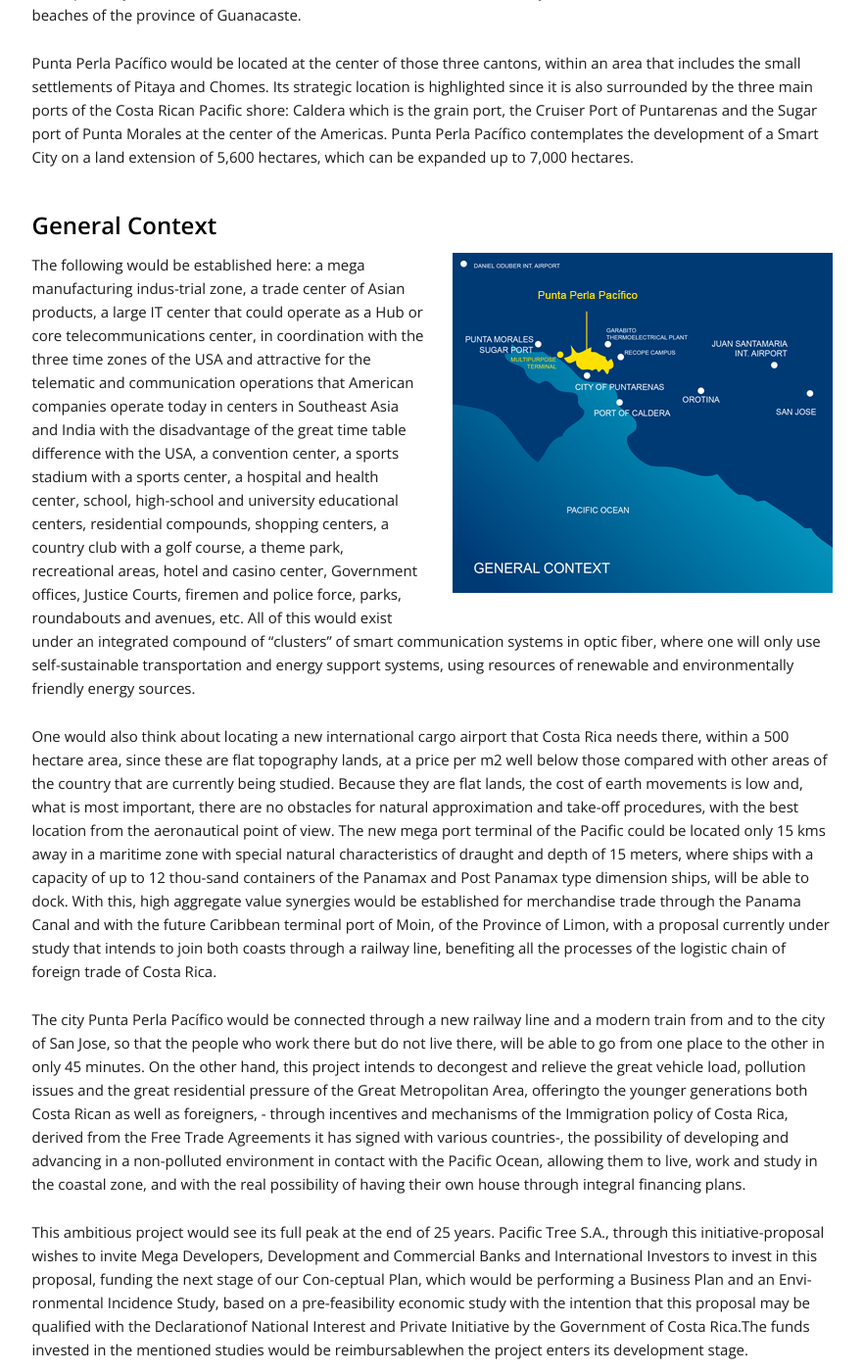
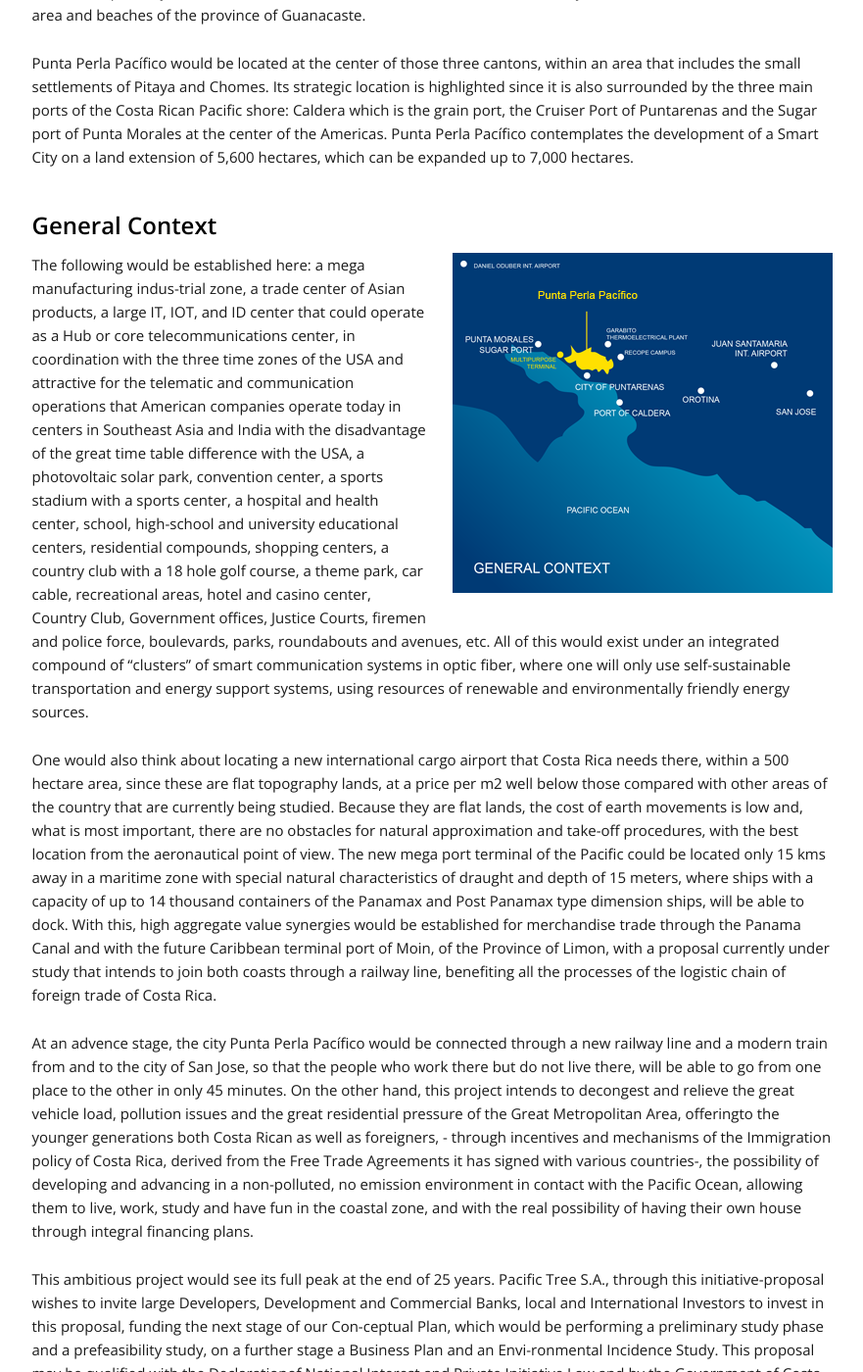
Before and after one commit to guayom/ppp, a Jekyll site: the page built from about/introduction.md, in a window 1280 px wide and 1400 px high, scrolled down 1555 px. Shown: the whole window at 98% size, without its empty margins (345-1226 px from the left). Built offline with Jekyll 4.4.1, drawn with Linux system fonts in a browser that asks for light colours; nearby versions of some CDN libraries; some of the changed text lies outside the part shown.

Commit message:
Changes on "Introduction"

```diff
--- a/about/introduction.md
+++ b/about/introduction.md
@@ -16,16 +17,16 @@ That is why, Pacific Tree S.A., a promoting and coordinating company of the init
 
 ## Relevant Infraestructure
 
-![Costa Rica](/images/costa-rica-intro.png){: .pull-left .txt-img } Costa Rica is a country with high indexes of schooling, bilingualism, high-level technical and professional schools in the fields of engineering, medicine, computer science and IT, as well as being considered a tour-ism and ecological destination par excellence in Latin America. The Province of Puntarenas is joined together among other cantons by the three main cantons: Puntarenas  Center, Esparza and Miramar. These include a population of nearly 200,000 residents and this area, rich in lands with a flat topography for agricultural production and its Gulf of Nicoya, once a buoyant fishing zone, for more than 60 years were generators of wealth and employment, activities that no longer allow the needs demanded by the residents to be satisfied. However, it is area with an impressive potential, due to its strategic geographical location, its tourism potential without paragon being close to the largest beach of the Pacific and next to a long strip of wetlands and mangroves of exuberant natural beauty with an exit to the sea and towards the lovely islands of the Gulf of Nicoya. It is also located at only 75 kms by road from the capital city of Costa Rica, San Jose, and soon, one and a half hours away to the north to the best tourism area and beaches of the province of Guanacaste.
+![Costa Rica](/images/costa-rica-intro.png){: .pull-left .txt-img } Costa Rica is a country with high indexes of schooling, bilingualism, high-level technical and professional schools in the fields of engineering, medicine, computer science and IT, as well as being considered a tour-ism and ecological destination par excellence in Latin America. The Province of Puntarenas is joined together among other cantons by the three main cantons: Puntarenas  Center, Esparza and Miramar. These include a population of nearly 200,000 residents and this area, rich in lands with a flat topography for agricultural production and its Gulf of Nicoya, once a buoyant fishing zone, for more than 60 years were generators of wealth and employment, activities that no longer allow the needs demanded by the residents to be satisfied. However, it is area with an impressive potential, due to its strategic geographical location, its tourism potential without paragon being close to the largest beach of the Pacific and next to a long strip of wetlands and mangroves of exuberant natural beauty with an exit to the sea and towards the beautiful islands of the Gulf of Nicoya. It is also located at only 75 kms by road from the capital city of Costa Rica, San Jose, and soon, one and a half hours away to the north to the best tourism area and beaches of the province of Guanacaste.
 
 Punta Perla Pacífico would be located at the center of those three cantons, within an area that includes the small settlements of Pitaya and Chomes.  Its strategic location is highlighted since it is also surrounded by the three main ports of the Costa Rican Pacific shore: Caldera which is the grain port, the Cruiser Port of Puntarenas and the Sugar port of Punta Morales at the center of the Americas. Punta Perla Pacífico contemplates the development of a Smart City on a land extension of 5,600 hectares, which can be expanded up to 7,000 hectares.
 
 ## General Context
 
-![Costa Rica](/images/project-map.png){: .pull-right .txt-img }The following would be established here: a mega manufacturing indus-trial zone, a trade center of Asian products, a large IT center that could operate as a Hub or core telecommunications center, in coordination with the three time zones of the USA and attractive for the telematic and communication operations that American companies operate today in centers in Southeast Asia and India with the disadvantage of the great time table difference with the USA, a convention center, a sports stadium with a sports center, a hospital and health center, school, high-school and university educational centers, residential compounds, shopping centers, a country club with a golf course, a theme park, recreational areas, hotel and casino center, Government offices, Justice Courts, firemen and police force, parks, roundabouts and avenues, etc.   All of this would exist under an integrated compound of “clusters” of smart communication systems in optic fiber, where one will only use self-sustainable transportation and energy support systems, using resources of renewable and environmentally friendly energy sources.
+![Costa Rica](/images/project-map.png){: .pull-right .txt-img }The following would be established here: a mega manufacturing indus-trial zone, a trade center of Asian products, a large IT, IOT, and ID center that could operate as a Hub or core telecommunications center, in coordination with the three time zones of the USA and attractive for the telematic and communication operations that American companies operate today in centers in Southeast Asia and India with the disadvantage of the great time table difference with the USA,  a photovoltaic solar park, convention center, a sports stadium with a sports center, a hospital and health center, school, high-school and university educational centers, residential compounds, shopping centers, a country club with a 18 hole golf course, a theme park, car cable,  recreational areas, hotel and casino center, Country Club, Government offices, Justice Courts, firemen and police force, boulevards, parks, roundabouts and avenues, etc.   All of this would exist under an integrated compound of “clusters” of smart communication systems in optic fiber, where one will only use self-sustainable transportation and energy support systems, using resources of renewable and environmentally friendly energy sources.
 
-One would also think about locating a new international cargo airport that Costa Rica needs there, within a 500 hectare area, since these are flat topography lands, at a price per m2 well below those compared with other areas of the country that are currently being studied. Because they are flat lands, the cost of earth movements is low and, what is most important, there are no obstacles for natural approximation and take-off procedures, with the best location from the aeronautical point of view. The new mega port terminal of the Pacific could be located only 15 kms away in a maritime zone with special natural characteristics of draught and depth of 15 meters, where ships with a capacity of up to 12 thou-sand containers of the Panamax and Post Panamax type dimension ships, will be able to dock. With this, high aggregate value synergies would be established for merchandise trade through the Panama Canal and with the future Caribbean terminal port of Moin, of the Province of Limon, with a proposal currently under study that intends to join both coasts through a railway line, benefiting all the processes of the logistic chain of foreign trade of Costa Rica.
+One would also think about locating a new international cargo airport that Costa Rica needs there, within a 500 hectare area, since these are flat topography lands, at a price per m2 well below those compared with other areas of the country that are currently being studied. Because they are flat lands, the cost of earth movements is low and, what is most important, there are no obstacles for natural approximation and take-off procedures, with the best location from the aeronautical point of view. The new mega port terminal of the Pacific could be located only 15 kms away in a maritime zone with special natural characteristics of draught and depth of 15 meters, where ships with a capacity of up to 14 thousand containers of the Panamax and Post Panamax type dimension ships, will be able to dock. With this, high aggregate value synergies would be established for merchandise trade through the Panama Canal and with the future Caribbean terminal port of Moin, of the Province of Limon, with a proposal currently under study that intends to join both coasts through a railway line, benefiting all the processes of the logistic chain of foreign trade of Costa Rica.
 
-The city Punta Perla Pacífico would be connected through a new railway line and a modern train from and to the city of San Jose, so that the people who work there but do not live there, will be able to go from one place to the other in only 45 minutes. On the other hand, this project intends to decongest and relieve the great vehicle load, pollution issues and the great residential pressure of the Great Metropolitan Area, offeringto the younger generations both Costa Rican as well as foreigners, - through incentives and mechanisms of the Immigration policy of Costa Rica, derived from the Free Trade Agreements it has signed with various countries-, the possibility of developing and advancing in a non-polluted environment in contact with the Pacific Ocean, allowing them to live, work and study in the coastal zone, and with the real possibility of having their own house through integral financing plans.
+At an advence stage, the city Punta Perla Pacífico would be connected through a new railway line and a modern train from and to the city of San Jose, so that the people who work there but do not live there, will be able to go from one place to the other in only 45 minutes. On the other hand, this project intends to decongest and relieve the great vehicle load, pollution issues and the great residential pressure of the Great Metropolitan Area, offeringto the younger generations both Costa Rican as well as foreigners, - through incentives and mechanisms of the Immigration policy of Costa Rica, derived from the Free Trade Agreements it has signed with various countries-, the possibility of developing and advancing in a non-polluted, no emission environment in contact with the Pacific Ocean, allowing them to live, work, study and have fun in the coastal zone, and with the real possibility of having their own house through integral financing plans.
 
-This ambitious project would see its full peak at the end of 25 years.  Pacific Tree S.A., through this initiative-proposal wishes to invite Mega Developers, Development and Commercial Banks and International Investors to invest in this proposal, funding the next stage of our Con-ceptual Plan, which would be performing a Business Plan and an Envi-ronmental Incidence Study, based on a pre-feasibility economic study with the intention that this proposal may be qualified with the Declarationof National Interest and Private Initiative by the Government of Costa Rica.The funds invested in the mentioned studies would be reimbursablewhen the project enters its development stage.
+This ambitious project would see its full peak at the end of 25 years.  Pacific Tree S.A., through this initiative-proposal wishes to invite large Developers, Development and Commercial Banks, local and International Investors to invest in this proposal, funding the next stage of our Con-ceptual Plan, which would be performing a preliminary study phase and a prefeasibility study,  on  a further stage a Business Plan and an Envi-ronmental Incidence Study. This proposal may be qualified with the Declarationof National Interest and Private Initiative Law and by the Government of Costa Rica.The funds invested in the mentioned studies aimed to construct public infrastructure would be reimbursable when the project enters its development stage.
```
Also changed, not shown: other parts of about/introduction.md (+1 -0 lines).
